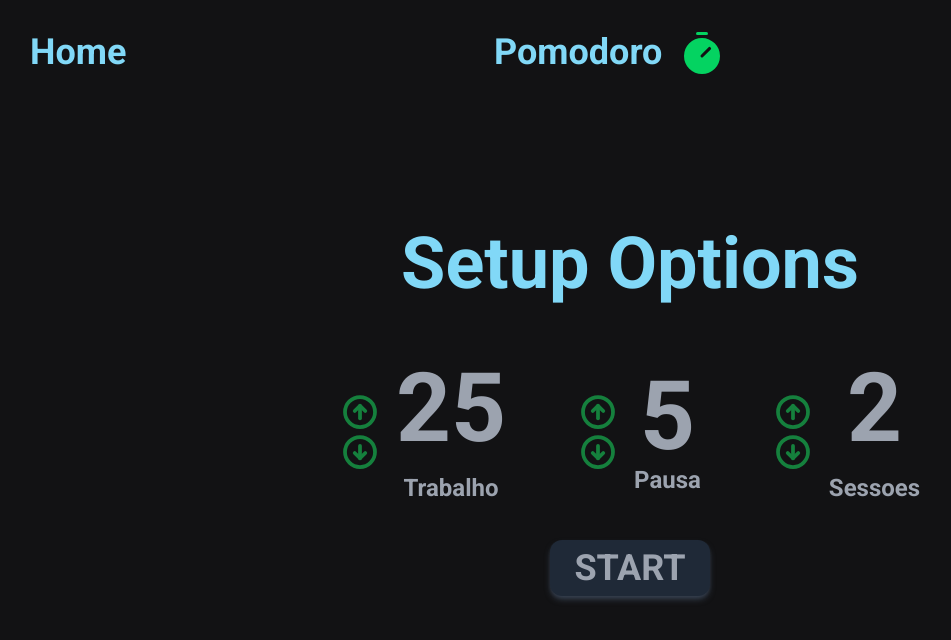
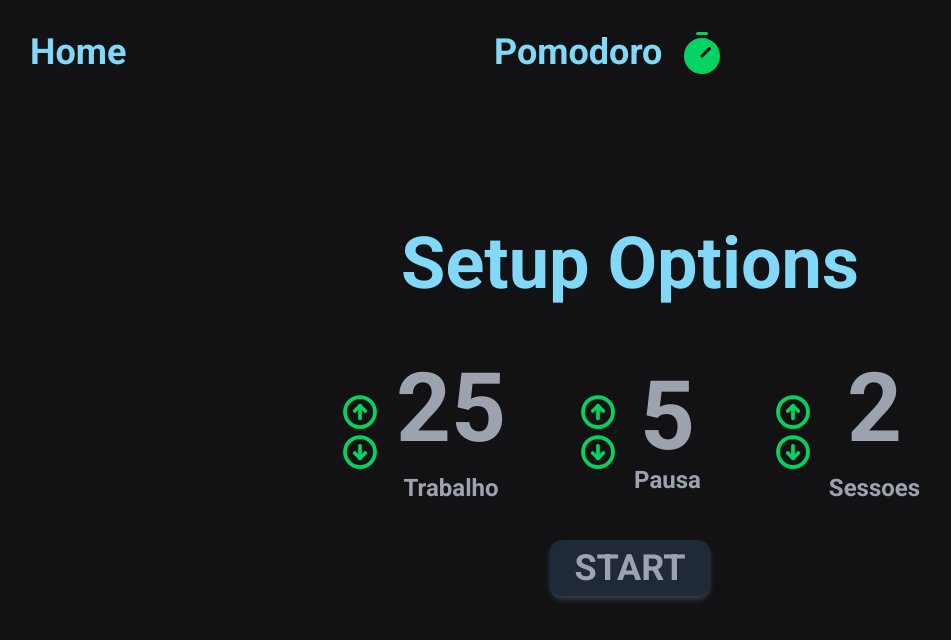
Before and after one commit to Jrm1992/Pomodoro-timer, a React (Vite) app: page / in a window 1280 px wide. Shown: the top 640 px of the page, without its empty margins (10-961 px from the left). Built offline with nearby package versions, Linux system fonts and the light colour scheme.

Commit message:
error fix

```diff
--- a/src/Components/pausa.tsx
+++ b/src/Components/pausa.tsx
@@ -12,7 +12,7 @@
   const counterContext = useContext(CounterContext);
   const { counterState, counterDispatch } = counterContext;
 
-  const [progress, setProgress] = useState()
+  const [progress, setProgress] = useState(0)
 
   const navigate = useNavigate()
 
@@ -32,8 +32,8 @@
     },
   });
 
-  const [min, setMin] = useState<number>()
-  const [seg, setSeg] = useState<number>()
+  const [min, setMin] = useState(0)
+  const [seg, setSeg] = useState(0)
 
   useEffect(() => {
     updateTime()
@@ -41,7 +41,7 @@
   }, [time])
 
   function updateTime(){
-    setMin(parseInt(time / 60)),
+    setMin(parseInt(`${time / 60}`)),
     setSeg(time % 60)
   }
 
--- a/src/Components/setup.tsx
+++ b/src/Components/setup.tsx
@@ -13,9 +13,6 @@
 import { Link } from 'react-router-dom'
 
 export default function Setup() {
-  const [ trabalho,setTrabalho ] = useState<number>(25)
-  const [ pausa,setPausa ] = useState<number>(5)
-  const [ sessoes,setSessoes ] = useState<number>(2)
 
   const counterContext = useContext(CounterContext);
   const { counterState, counterDispatch } = counterContext;
@@ -28,10 +25,10 @@
         <div className='p-9 flex justify-center items-center'>
           <div className='flex flex-col justify-center items-center mr-4'>
             <button className='' onClick={() => incrementTrabalho(counterDispatch)}>
-              <ArrowCircleUp size={40} color="rgb(21 128 61)" weight="bold" />
+              <ArrowCircleUp size={40} color="#04D361" weight="bold" />
             </button>
             <button className='' onClick={() => decrementTrabalho(counterDispatch)}>
-              <ArrowCircleDown size={40} color="rgb(21 128 61)" weight="bold" />
+              <ArrowCircleDown size={40} color="#04D361" weight="bold" />
             </button>
           </div>
           <div className='flex flex-col justify-center items-center'>
@@ -42,10 +39,10 @@
         <div className='p-9 flex justify-center items-center'>
           <div className='flex flex-col justify-center items-center mr-4'>
             <button className='' onClick={() => incrementPausa(counterDispatch)}>
-              <ArrowCircleUp size={40} color="rgb(21 128 61)" weight="bold" />
+              <ArrowCircleUp size={40} color="#04D361" weight="bold" />
             </button>
             <button className='' onClick={() => decrementPausa(counterDispatch)}>
-              <ArrowCircleDown size={40} color="rgb(21 128 61)" weight="bold" />
+              <ArrowCircleDown size={40} color="#04D361" weight="bold" />
             </button>
           </div>
           <div className='flex flex-col justify-center items-center'>
@@ -56,10 +53,10 @@
         <div className='p-9 flex justify-center items-center'>
           <div className='flex flex-col justify-center items-center mr-4'>
             <button className='' onClick={() => incrementSessao(counterDispatch)}>
-              <ArrowCircleUp size={40} color="rgb(21 128 61)" weight="bold" />
+              <ArrowCircleUp size={40} color="#04D361" weight="bold" />
             </button>
             <button className='' onClick={() => decrementSessao(counterDispatch)}>
-              <ArrowCircleDown size={40} color="rgb(21 128 61)" weight="bold" />
+              <ArrowCircleDown size={40} color="#04D361" weight="bold" />
             </button>
           </div>
           <div className='flex flex-col justify-center items-center'>
--- a/src/Components/trabalho.tsx
+++ b/src/Components/trabalho.tsx
@@ -11,7 +11,7 @@
   const counterContext = useContext(CounterContext);
   const { counterState, counterDispatch } = counterContext;
 
-  const [progress, setProgress] = useState()
+  const [progress, setProgress] = useState(0)
 
   const bell = new Audio(Bell)
 
@@ -29,8 +29,8 @@
     },
   });
 
-  const [min, setMin] = useState<number>()
-  const [seg, setSeg] = useState<number>()
+  const [min, setMin] = useState(0)
+  const [seg, setSeg] = useState(0)
 
   useEffect(() => {
     updateTime()
@@ -38,7 +38,7 @@
   }, [time])
 
   function updateTime(){
-    setMin(parseInt(time / 60)),
+    setMin(parseInt(`${time / 60}`)),
     setSeg(time % 60)
   }
 
```
